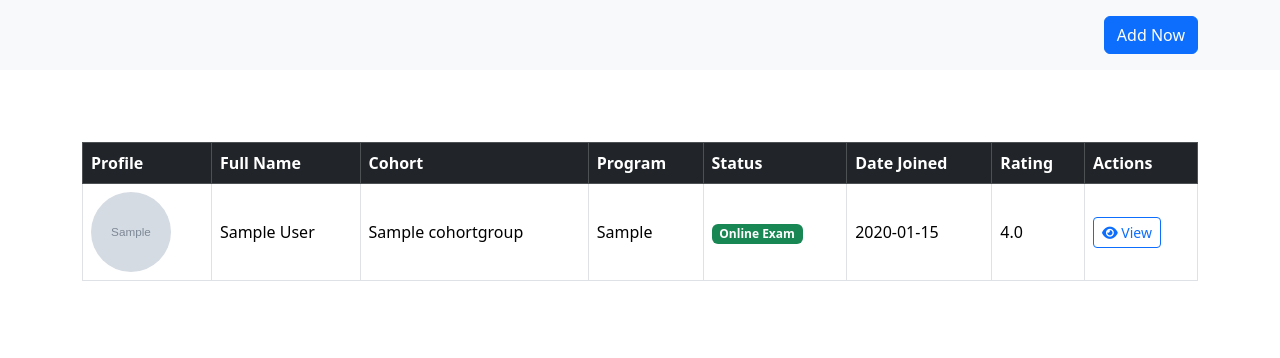
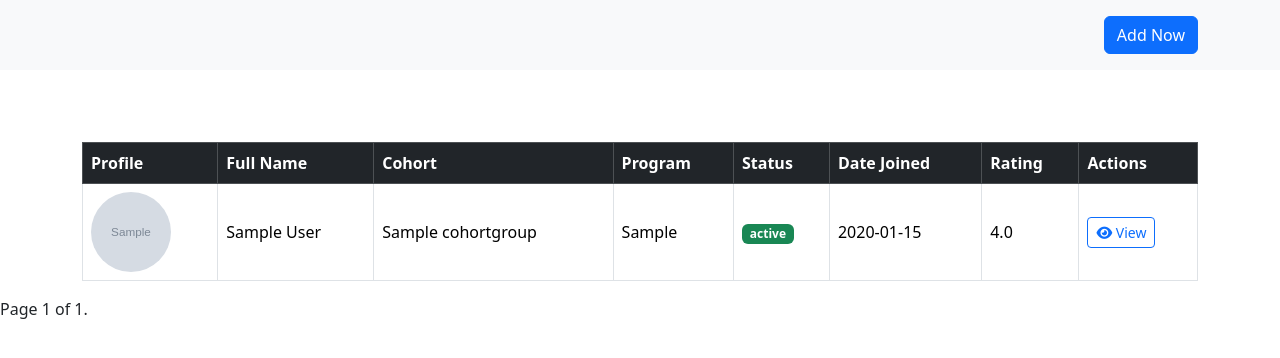
Before and after one commit to Ayo-lenz/Django_Student_Portal-Assignment, a Django app: page / in a window 1280 px wide. Shown: the part 144-502 px from the top of the page. Run offline with Django 5.2, Linux system fonts and the light colour scheme; tables that the repository leaves empty hold one stand-in row (values such as "Sample post"); grey boxes marked "Sample" are stand-in pictures.

Commit message:
Added pagination to the index page

```diff
--- a/hello/views.py
+++ b/hello/views.py
@@ -2,6 +2,7 @@ from django.shortcuts import render
 
 from django.http import HttpResponse
 from django.shortcuts import render, get_object_or_404
+from django.core.paginator import Paginator, EmptyPage, PageNotAnInteger
 from .models import Student, Student_Profile, Program, CohortGroup
 
 
@@ -22,12 +23,23 @@ from .models import Student, Student_Profile, Program, CohortGroup
 def home(request):
   student_list = Student.objects.all()  # Retrieve all students
 
-  # Attach cohort groups to each student object as a custom attribute
-  for student in student_list:
+  paginator = Paginator(student_list, 5)  # 10 students per page
+
+  page_number = request.GET.get('page')
+  try:
+    students_page = paginator.page(page_number)
+  except PageNotAnInteger:
+    students_page = paginator.page(1)
+  except EmptyPage:
+    students_page = paginator.page(paginator.num_pages)
+
+  # Attach cohort groups to each student object as a custom attribute which can also be done on the template
+  for student in students_page:
     student.cohort_groups_list = student.cohort_groups.all()
 
   context = {
-    "students": student_list,  # Now, each student has an attribute 'cohort_groups_list'
+    #"students": student_list, # Now, each student has an attribute 'cohort_groups_list'
+    "students_page": students_page
   }
 
   return render(request, 'html/index.html', context)
--- a/templates/html/index.html
+++ b/templates/html/index.html
@@ -43,7 +43,7 @@
           </tr>
         </thead>
         <tbody>
-          {% for student in students %}
+          {% for student in students_page %}
           <tr>
             <td>
               {% if student.student_profile.profile_picture %}
@@ -64,7 +64,7 @@
               {{ program.courses }}{% if not forloop.last %}, {% endif %}
               {% endfor %}
             </td>
-            <td><span class="badge bg-success text-white">Online Exam</span></td>
+            <td><span class="badge bg-success text-white">{{student.status|yesno:'active,inactive'}}</span></td>
             <td>{{ student.student_profile.date_join|date:"Y-m-d" }}</td>
             <td>{{ student.student_profile.rating }}</td>
             <td>
@@ -79,6 +79,24 @@
       </table>
     </div>
   </section>
+
+  <div class="pagination">
+    <span class="step-links">
+      {% if students_page.has_previous %}
+        <a href="?page=1">&laquo; first</a>
+        <a href="?page={{ students_page.previous_page_number }}">previous</a>
+      {% endif %}
+
+      <span class="current">
+        Page {{ students_page.number }} of {{ students_page.paginator.num_pages }}.
+      </span>
+
+      {% if students_page.has_next %}
+        <a href="?page={{ students_page.next_page_number }}">next</a>
+        <a href="?page={{ students_page.paginator.num_pages }}">last &raquo;</a>
+      {% endif %}
+    </span>
+  </div>
 
   <!-- Add User Modal -->
   <div class="modal fade" id="addUserModal" tabindex="-1" aria-labelledby="addUserModalLabel" aria-hidden="true">
```
